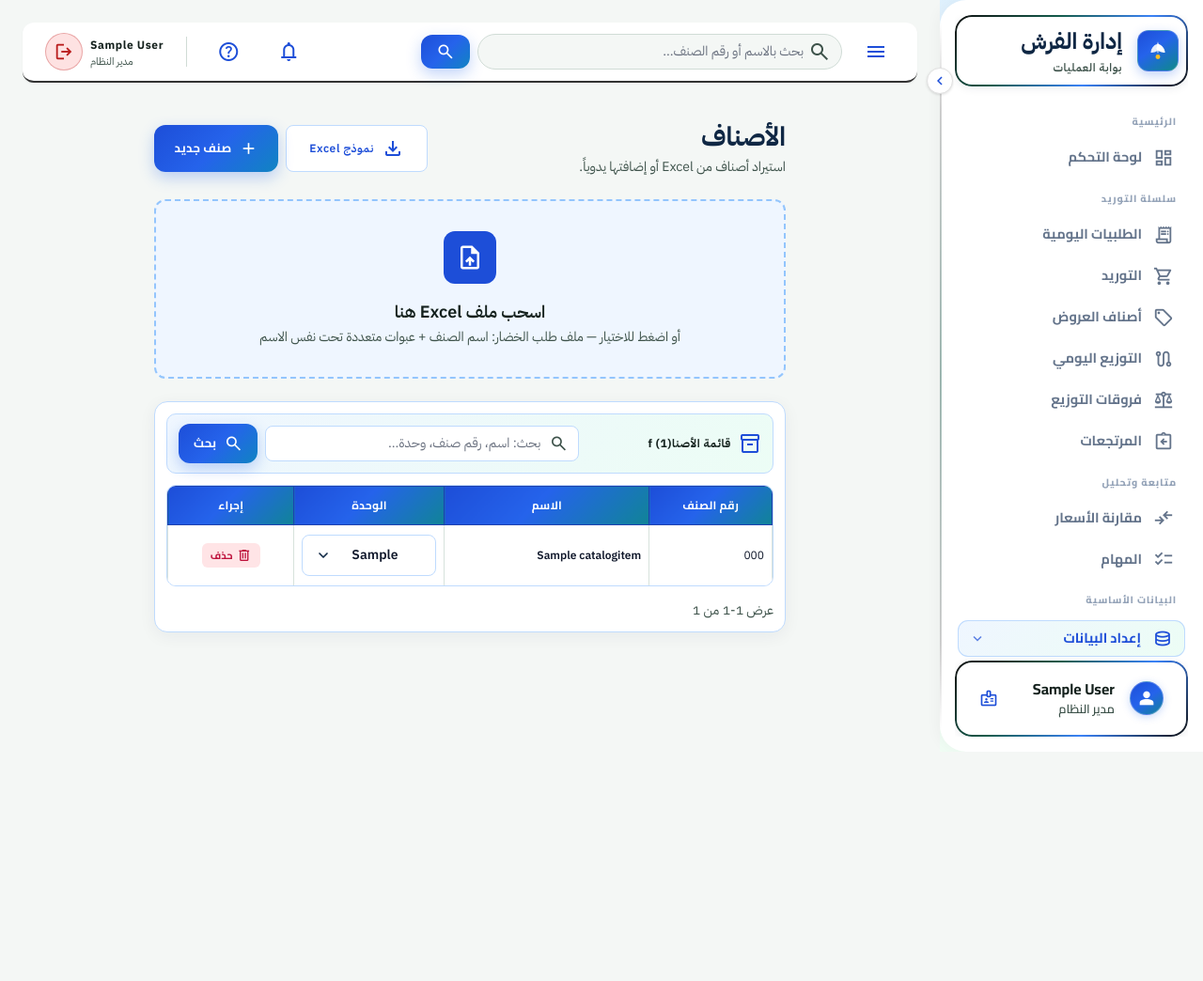
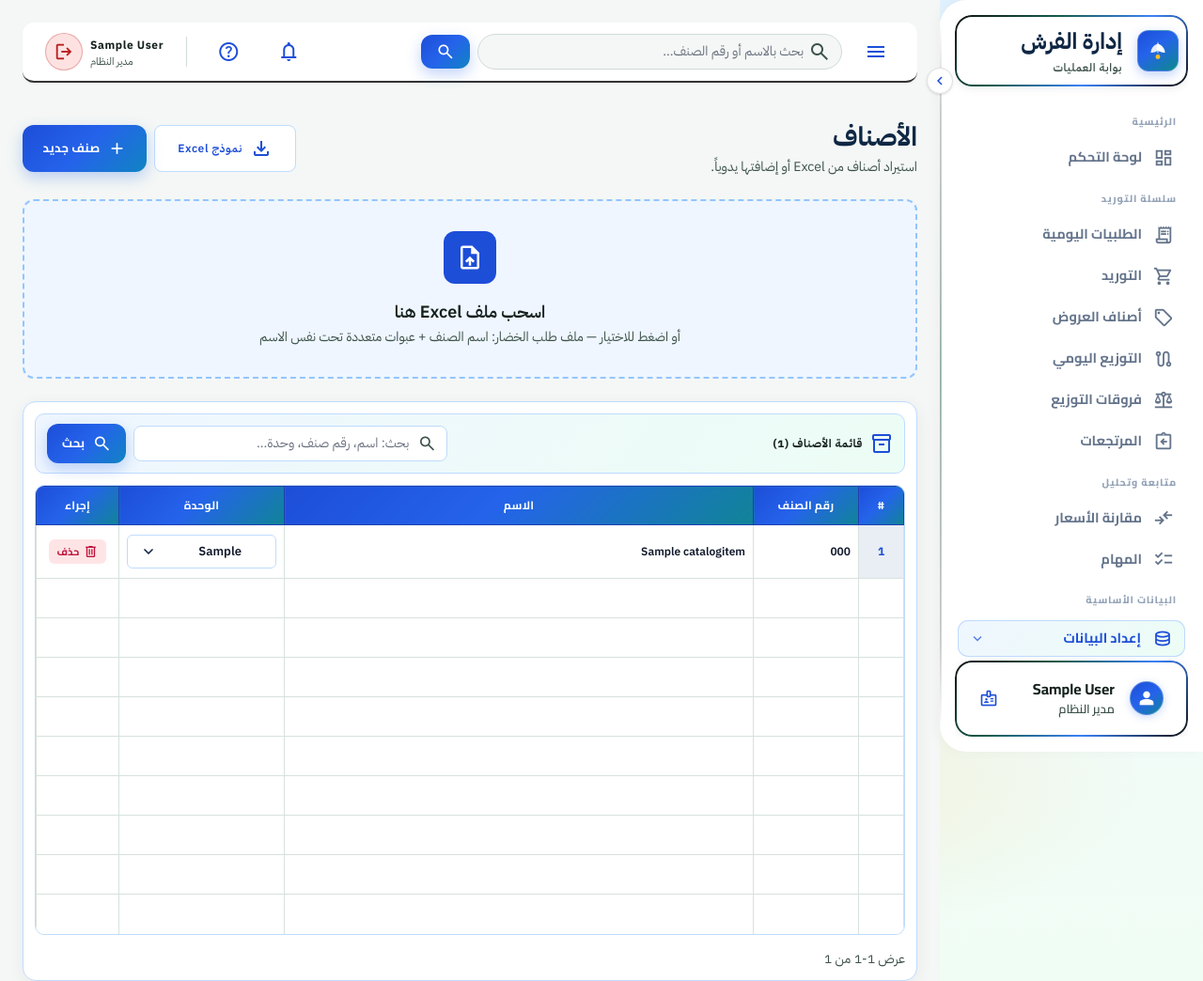
Before and after one commit to Haroon2030/fresh, a Django app: page /items/ in a window 1280 px wide. Shown: the whole page at 94% size. Before the commit the page ends 784 px from the top, so only its background shows below. Run offline with Django 5.2, Linux system fonts and the light colour scheme; a user stored in the database is signed in; data comes from the database, SQL or seed files in the repository; tables that the repository leaves empty hold one stand-in row (values such as "Sample post"); some libraries are stand-ins or nearby versions.

Commit message:
Improve items list as an Excel-style grid with 10 rows per page and compact pagination.

```diff
--- a/ops/views.py
+++ b/ops/views.py
@@ -2409,11 +2409,17 @@ def items_list(request):
             | Q(unit__icontains=q)
             | Q(package__icontains=q)
         )
-    paginator = Paginator(qs, 6)
+    paginator = Paginator(qs, 10)
     page = paginator.get_page(request.GET.get('page'))
+    page_range = list(
+        paginator.get_elided_page_range(page.number, on_each_side=1, on_ends=1)
+    )
+    empty_rows = range(max(0, 10 - len(page.object_list))) if page.paginator.count else []
     return render(request, 'ops/items.html', {
         'items': page,
         'page_obj': page,
+        'page_range': page_range,
+        'empty_rows': empty_rows,
         'q': q,
         'total_items': CatalogItem.objects.count(),
         'unit_choices': DAILY_ORDER_PACKAGES,
--- a/templates/ops/items.html
+++ b/templates/ops/items.html
@@ -20,23 +20,23 @@
 <style>
 .items-table-center {
     width: 100%;
-    max-width: 42rem;
-    margin-inline: auto;
+    max-width: 100%;
 }
 .units-cell {
-    min-width: 10rem;
-    width: 10rem;
+    min-width: 9rem;
+    width: 11rem;
     vertical-align: middle !important;
 }
 .item-units-form { margin: 0; }
 .app-data-grid .units-cell .item-unit-select {
-    min-height: 44px;
-    padding: 10px 40px 10px 12px;
-    font-size: 14px;
+    min-height: 36px;
+    width: 100%;
+    padding: 6px 36px 6px 10px;
+    font-size: 13px;
     font-weight: 600;
     line-height: 1.3;
     border: 1px solid #bfdbfe;
-    border-radius: 8px;
+    border-radius: 6px;
     background-color: #fff;
     cursor: pointer;
 }
@@ -46,9 +46,41 @@
     outline: none;
     box-shadow: 0 0 0 2px rgba(29, 78, 216, 0.15);
 }
+.items-excel-sheet {
+    max-height: min(70vh, 560px);
+}
+.items-excel-sheet .excel-grid th:first-child,
+.items-excel-sheet .excel-grid td.row-num {
+    width: 3rem;
+    min-width: 3rem;
+}
+.items-excel-sheet .excel-grid td.col-item-no {
+    width: 7rem;
+    font-variant-numeric: tabular-nums;
+}
+.items-excel-sheet .excel-grid td.col-actions {
+    width: 5.5rem;
+}
+.items-excel-sheet .items-empty-row td {
+    height: 42px;
+    background: #fff !important;
+}
 .items-pagination {
-    flex-wrap: wrap;
-    gap: 8px;
+    flex-wrap: nowrap;
+    gap: 6px;
+    overflow-x: auto;
+    max-width: 100%;
+    padding-bottom: 2px;
+}
+.items-page-ellipsis {
+    display: inline-flex;
+    align-items: center;
+    justify-content: center;
+    min-width: 28px;
+    height: 36px;
+    color: #64748b;
+    font-weight: 700;
+    user-select: none;
 }
 .items-page-nav,
 .items-page-num {
@@ -135,7 +167,7 @@
     <div class="app-toolbar flex flex-col sm:flex-row sm:items-center justify-between gap-sm">
         <span class="font-label-md text-label-md font-bold text-on-surface flex items-center gap-sm">
             <span class="material-symbols-outlined">inventory_2</span>
-            قائمة الأصناf ({{ total_items }})
+            قائمة الأصناف ({{ total_items }})
             {% if q %}<span class="font-body-sm text-body-sm text-on-surface-variant font-normal">— نتائج «{{ q }}»</span>{% endif %}
         </span>
         <form method="get" action="{% url 'ops:items' %}" class="flex items-center gap-sm w-full sm:w-auto sm:max-w-lg">
@@ -154,10 +186,11 @@
             {% endif %}
         </form>
     </div>
-    <div class="app-table-sheet overflow-x-auto">
-        <table class="excel-grid app-data-grid">
+    <div class="app-table-sheet items-excel-sheet overflow-x-auto bg-white">
+        <table class="excel-grid app-data-grid w-full">
             <thead>
             <tr>
+                <th>#</th>
                 <th>رقم الصنف</th>
                 <th>الاسم</th>
                 <th>الوحدة</th>
@@ -167,7 +200,8 @@
             <tbody>
             {% for item in items %}
             <tr>
-                <td dir="ltr">{{ item.item_number }}</td>
+                <td class="row-num cell-center">{{ page_obj.start_index|add:forloop.counter0 }}</td>
+                <td class="col-item-no cell-strong" dir="ltr">{{ item.item_number }}</td>
                 <td class="cell-strong">{{ item.name }}</td>
                 <td class="units-cell">
                     <form method="post" action="{% url 'ops:item_update_units' item.pk %}" class="item-units-form">
@@ -185,7 +219,7 @@
                         </select>
                     </form>
                 </td>
-                <td class="cell-center">
+                <td class="cell-center col-actions">
                     <form method="post" action="{% url 'ops:item_delete' item.pk %}" onsubmit="return confirm('حذف هذا الصنف؟');">
                         {% csrf_token %}
                         <button type="submit" class="act-btn act-bad" title="حذف">
@@ -197,7 +231,16 @@
             </tr>
             {% empty %}
             <tr>
-                <td colspan="4" class="empty-row">لا توجد أصناف بعد. اسحب ملف Excel أو أضف صنفاً يدوياً.</td>
+                <td colspan="5" class="empty-row">لا توجد أصناف بعد. اسحب ملف Excel أو أضف صنفاً يدوياً.</td>
+            </tr>
+            {% endfor %}
+            {% for _ in empty_rows %}
+            <tr class="items-empty-row" aria-hidden="true">
+                <td class="row-num cell-center">&nbsp;</td>
+                <td></td>
+                <td></td>
+                <td></td>
+                <td></td>
             </tr>
             {% endfor %}
             </tbody>
@@ -223,8 +266,10 @@
             </span>
             {% endif %}
 
-            {% for num in page_obj.paginator.page_range %}
-            {% if page_obj.number == num %}
+            {% for num in page_range %}
+            {% if num == page_obj.paginator.ELLIPSIS %}
+            <span class="items-page-ellipsis" aria-hidden="true">…</span>
+            {% elif page_obj.number == num %}
             <span class="items-page-num is-active" aria-current="page">{{ num }}</span>
             {% else %}
             <a href="?page={{ num }}{% if q %}&q={{ q }}{% endif %}" class="items-page-num">{{ num }}</a>
```
